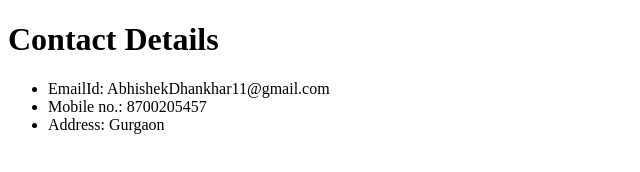
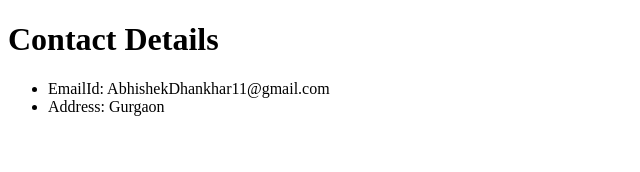
Before and after one commit to AbhishekDhankhar/MyCV, a plain HTML site: page Contact.html in a window 1280 px wide. Shown: the whole page, without its empty margins (0-640 px from the left). Drawn offline with Linux system fonts and the light colour scheme.

Commit message:
Update Contact.html

```diff
--- a/Contact.html
+++ b/Contact.html
@@ -10,7 +10,6 @@
     <h1>Contact Details</h1>
      <ul>
         <li>EmailId: AbhishekDhankhar11@gmail.com</li>
-        <li>Mobile no.: 8700205457</li>
         <li>Address: Gurgaon</li>
      </ul>
 </body>
```
